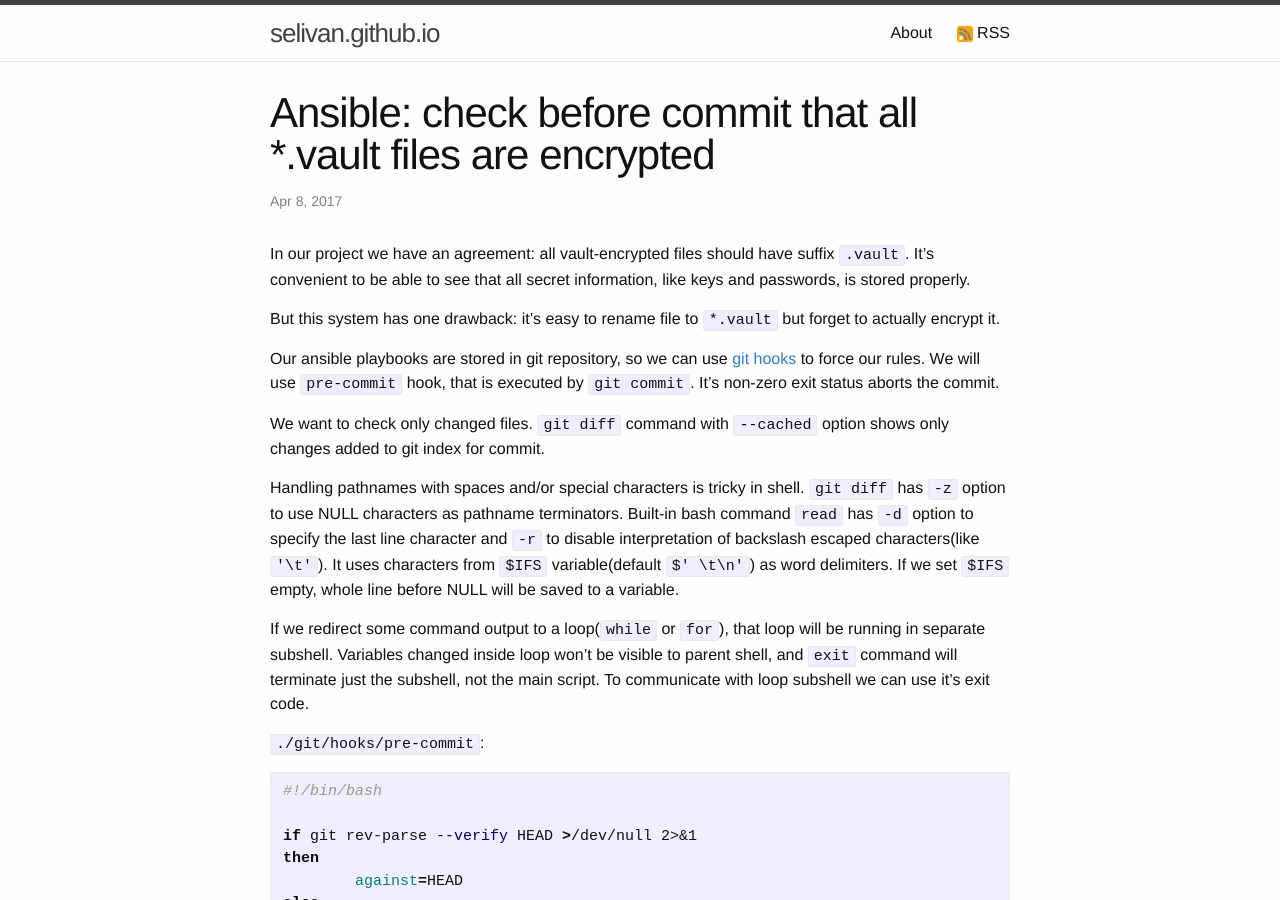
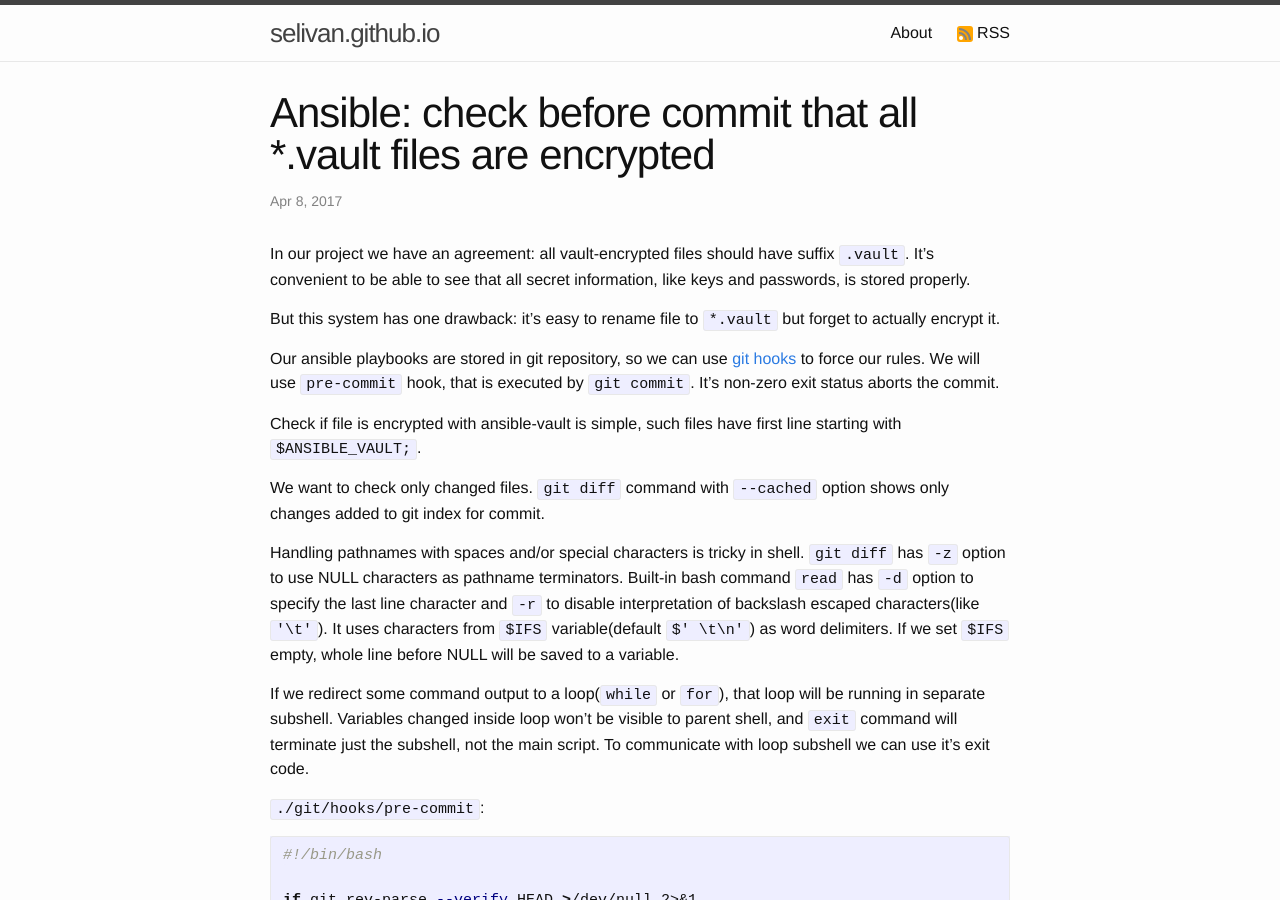
Before and after one commit to selivan/selivan.github.io, a Jekyll site: the page built from _posts/2017-04-08-ansible-check-on-commit-vault-files-are-encrypted.md, in a window 1280 px wide and 900 px high. Built offline with Jekyll 4.4.1, drawn with Linux system fonts in a browser that asks for light colours; comment, search, counter and statistics services are not loaded.

Commit message:
new article: small fix

```diff
--- a/_posts/2017-04-08-ansible-check-on-commit-vault-files-are-encrypted.md
+++ b/_posts/2017-04-08-ansible-check-on-commit-vault-files-are-encrypted.md
@@ -9,6 +9,8 @@ In our project we have an agreement: all vault-encrypted files should have suffi
 But this system has one drawback: it's easy to rename file to `*.vault` but forget to actually encrypt it.
 
 Our ansible playbooks are stored in git repository, so we can use [git hooks](https://git-scm.com/docs/githooks) to force our rules. We will use `pre-commit` hook, that is executed by `git commit`. It's non-zero exit status aborts the commit.
+
+Check if file is encrypted with ansible-vault is simple, such files have first line starting with `$ANSIBLE_VAULT;`.
 
 We want to check only changed files. `git diff` command with `--cached` option shows only changes added to git index for commit.
 
```
